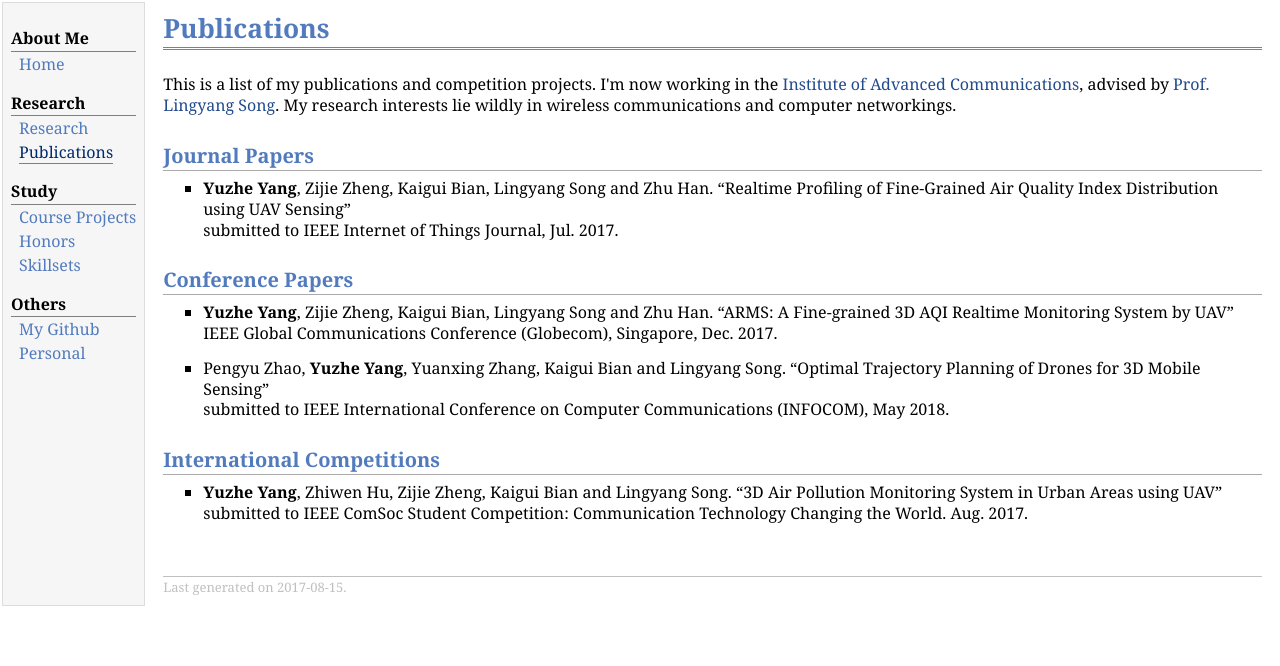
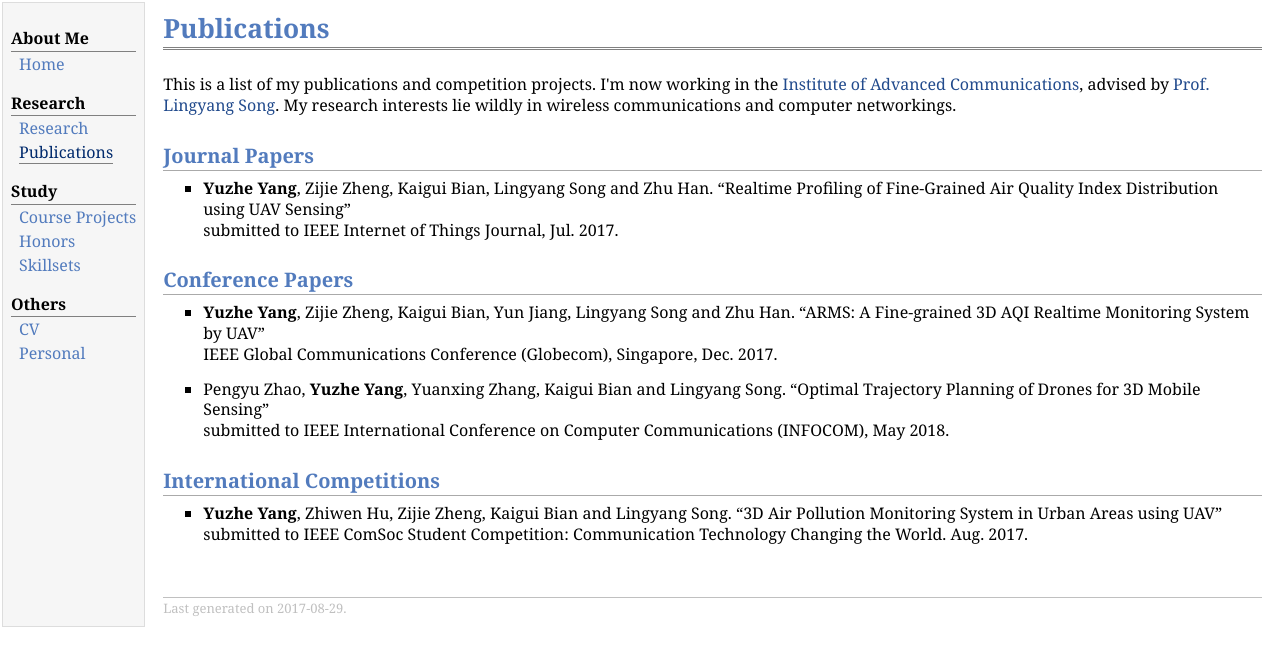
Before and after one commit to YyzHarry/Personal-Website, a Jekyll site: the page publications.html, which Jekyll copies as it is, in a window 1280 px wide. Shown: the top 666 px of the page. Built offline with Jekyll 4.4.1, drawn with Linux system fonts in a browser that asks for light colours.

Commit message:
Update publications.html

```diff
--- a/publications.html
+++ b/publications.html
@@ -21,7 +21,7 @@
 <div class="menu-item"><a href="honor.html">Honors</a></div>
 <div class="menu-item"><a href="skill.html">Skillsets</a></div>
 <div class="menu-category">Others</div>
-<div class="menu-item"><a href="others.html">My&nbsp;Github</a></div>
+<div class="menu-item"><a href="static/CV.pdf">CV</a></div>
 <div class="menu-item"><a href="personal.html">Personal</a></div>
 </td>
 <td id="layout-content">
@@ -37,7 +37,7 @@ submitted to IEEE Internet of Things Journal, Jul. 2017.</p>
 </ul>
 <h2>Conference Papers</h2>
 <ul>
-<li><p><b>Yuzhe Yang</b>, Zijie Zheng, Kaigui Bian, Lingyang Song and Zhu Han. &ldquo;ARMS: A Fine-grained 3D AQI Realtime Monitoring System by UAV&rdquo; <br />
+<li><p><b>Yuzhe Yang</b>, Zijie Zheng, Kaigui Bian, Yun Jiang, Lingyang Song and Zhu Han. &ldquo;ARMS: A Fine-grained 3D AQI Realtime Monitoring System by UAV&rdquo; <br />
 IEEE Global Communications Conference (Globecom), Singapore, Dec. 2017.</p>
 </li>
 </ul>
@@ -54,7 +54,7 @@ submitted to IEEE ComSoc Student Competition: Communication Technology Changing
 </ul>
 <div id="footer">
 <div id="footer-text">
-Last generated on 2017-08-15.
+Last generated on 2017-08-29.
 </div>
 </div>
 </td>
```
